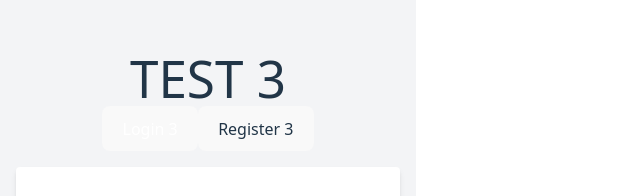
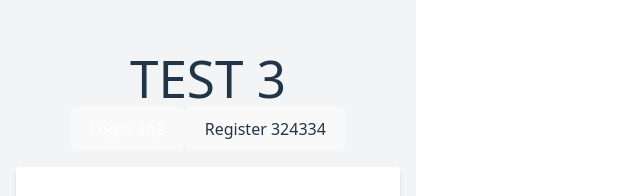
Before and after one commit to ricardoaxel/docker-practice, a React (Vite) app in the folder frontend/: page / in a window 1280 px wide. Shown: the part 167-363 px from the top of the page, without its empty margins (0-640 px from the left). Built offline with nearby package versions, Linux system fonts and the light colour scheme.

Commit message:
chore: implementing gh actions 80

```diff
--- a/frontend/src/App.tsx
+++ b/frontend/src/App.tsx
@@ -111,7 +111,7 @@ export default function App() {
               setScreen("login");
             }}
           >
-            Logout 4
+            Logout 434223
           </button>
         </div>
       </div>
@@ -131,7 +131,7 @@ export default function App() {
             resetForm();
           }}
         >
-          Login 3
+          Login 3q2
         </button>
         <button
           className={`px-4 py-2 rounded-r ${
@@ -142,7 +142,7 @@ export default function App() {
             resetForm();
           }}
         >
-          Register 3
+          Register 324334
         </button>
       </div>
 
```
